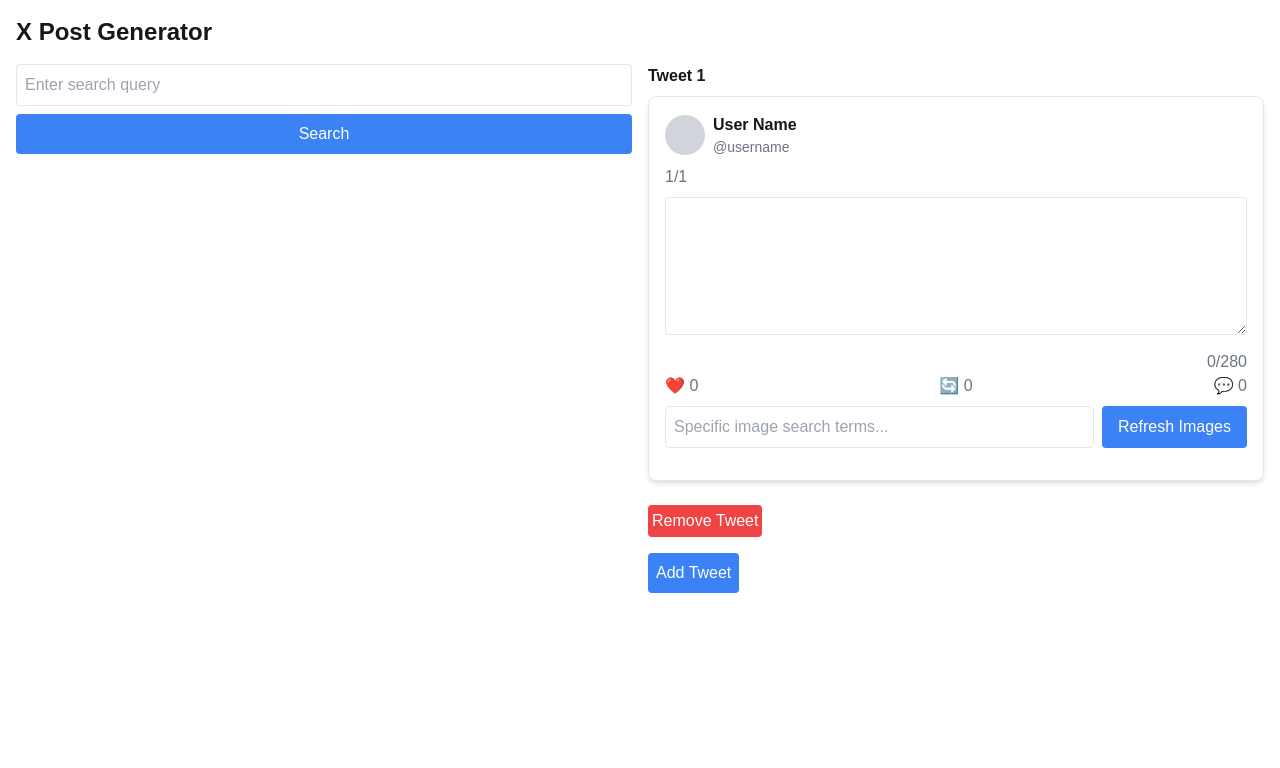
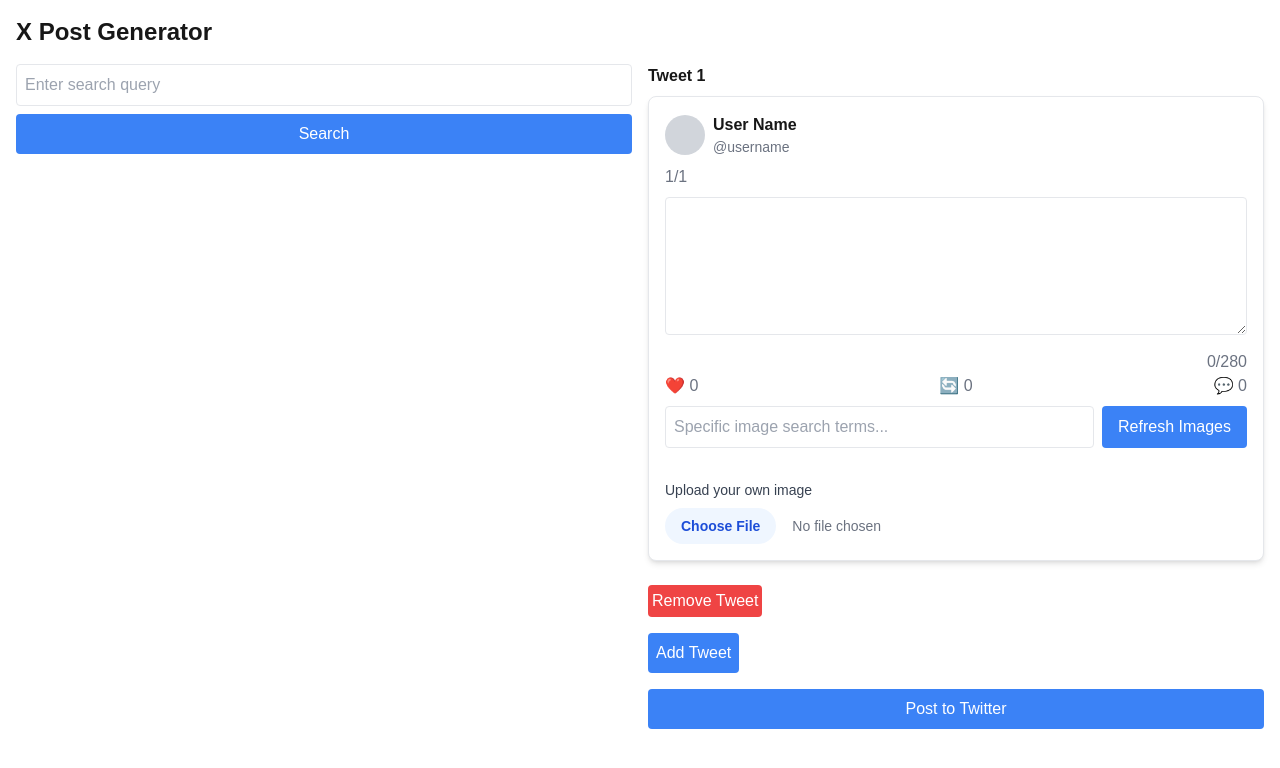
Before and after one commit to hellolucient/X-post-generator, a Next.js app: page / in a window 1280 px wide. Shown: the top 768 px of the page. Built offline with nearby package versions, Linux system fonts and the light colour scheme.

Commit message:
Added upload your own image and Post to Twitter

```diff
--- /dev/null
+++ b/app/api/post-thread/route.ts
@@ -0,0 +1,50 @@
+import { NextResponse } from 'next/server';
+import { TwitterApi } from 'twitter-api-v2';
+
+const client = new TwitterApi({
+  appKey: process.env.TWITTER_API_KEY!,
+  appSecret: process.env.TWITTER_API_SECRET!,
+  accessToken: process.env.TWITTER_ACCESS_TOKEN!,
+  accessSecret: process.env.TWITTER_ACCESS_SECRET!,
+});
+
+export async function POST(req: Request) {
+  try {
+    const { tweets } = await req.json();
+    let previousTweetId: string | undefined;
+    const postedTweets = [];
+
+    for (const tweet of tweets) {
+      let mediaId: string | undefined;
+
+      if (tweet.imageUrl) {
+        // Download image
+        const imageResponse = await fetch(tweet.imageUrl);
+        const buffer = Buffer.from(await imageResponse.arrayBuffer());
+
+        // Upload to Twitter
+        mediaId = await client.v1.uploadMedia(buffer, {
+          mimeType: imageResponse.headers.get('content-type') || 'image/jpeg'
+        });
+      }
+
+      // Post tweet in thread
+      const postedTweet = await client.v2.tweet({
+        text: tweet.text,
+        ...(mediaId && { media: { media_ids: [mediaId] } }),
+        ...(previousTweetId && { reply: { in_reply_to_tweet_id: previousTweetId } })
+      });
+
+      previousTweetId = postedTweet.data.id;
+      postedTweets.push(postedTweet);
+    }
+
+    return NextResponse.json({ success: true, tweets: postedTweets });
+  } catch (error) {
+    console.error('Error posting thread:', error);
+    return NextResponse.json(
+      { error: 'Failed to post thread' },
+      { status: 500 }
+    );
+  }
+}
--- /dev/null
+++ b/app/api/post-tweet/route.ts
@@ -0,0 +1,42 @@
+import { NextResponse } from 'next/server';
+import { TwitterApi } from 'twitter-api-v2';
+
+const client = new TwitterApi({
+  appKey: process.env.TWITTER_API_KEY!,
+  appSecret: process.env.TWITTER_API_SECRET!,
+  accessToken: process.env.TWITTER_ACCESS_TOKEN!,
+  accessSecret: process.env.TWITTER_ACCESS_SECRET!,
+});
+
+export async function POST(req: Request) {
+  try {
+    const { text, imageUrl } = await req.json();
+
+    // If there's an image, download it and upload to Twitter
+    let mediaId: string | undefined;
+    if (imageUrl) {
+      // Download image
+      const imageResponse = await fetch(imageUrl);
+      const buffer = Buffer.from(await imageResponse.arrayBuffer());
+
+      // Upload to Twitter
+      mediaId = await client.v1.uploadMedia(buffer, {
+        mimeType: imageResponse.headers.get('content-type') || 'image/jpeg'
+      });
+    }
+
+    // Post tweet with media if available
+    const tweet = await client.v2.tweet({
+      text,
+      ...(mediaId && { media: { media_ids: [mediaId] } })
+    });
+
+    return NextResponse.json({ success: true, tweet });
+  } catch (error) {
+    console.error('Error posting tweet:', error);
+    return NextResponse.json(
+      { error: 'Failed to post tweet' },
+      { status: 500 }
+    );
+  }
+}
--- /dev/null
+++ b/app/api/upload-image/route.ts
@@ -0,0 +1,30 @@
+import { NextResponse } from 'next/server';
+
+export async function POST(req: Request) {
+  try {
+    const formData = await req.formData();
+    const file = formData.get('file') as File;
+
+    if (!file) {
+      return NextResponse.json(
+        { error: 'No file provided' },
+        { status: 400 }
+      );
+    }
+
+    // Convert file to base64 for storage/preview
+    const bytes = await file.arrayBuffer();
+    const buffer = Buffer.from(bytes);
+    const base64 = buffer.toString('base64');
+    const mimeType = file.type;
+    const dataUrl = `data:${mimeType};base64,${base64}`;
+
+    return NextResponse.json({ url: dataUrl });
+  } catch (error) {
+    console.error('Error uploading image:', error);
+    return NextResponse.json(
+      { error: 'Failed to upload image' },
+      { status: 500 }
+    );
+  }
+}
--- a/app/components/ImageSelector.tsx
+++ b/app/components/ImageSelector.tsx
@@ -1,6 +1,6 @@
 'use client';
 
-import React, { useState } from 'react';
+import React, { useState, ChangeEvent } from 'react';
 import Image from 'next/image';
 
 interface ImageSelectorProps {
@@ -10,6 +10,7 @@ interface ImageSelectorProps {
   selectedImage: string | null;
   tweetNumber?: number;
   refreshCount: number;
+  onUploadImage: (e: ChangeEvent<HTMLInputElement>) => void;
 }
 
 export default function ImageSelector({
@@ -18,7 +19,8 @@ export default function ImageSelector({
   onSelectImage,
   selectedImage,
   tweetNumber,
-  refreshCount
+  refreshCount,
+  onUploadImage
 }: ImageSelectorProps) {
   const [customQuery, setCustomQuery] = useState('');
   const [isLoading, setIsLoading] = useState(false);
@@ -94,6 +96,23 @@ export default function ImageSelector({
           </div>
         ))}
       </div>
+
+      <div className="mt-4">
+        <label className="block text-sm font-medium text-gray-700 mb-2">
+          Upload your own image
+        </label>
+        <input
+          type="file"
+          accept="image/*"
+          onChange={onUploadImage}
+          className="block w-full text-sm text-gray-500
+            file:mr-4 file:py-2 file:px-4
+            file:rounded-full file:border-0
+            file:text-sm file:font-semibold
+            file:bg-blue-50 file:text-blue-700
+            hover:file:bg-blue-100"
+        />
+      </div>
     </div>
   );
 }
--- a/app/components/PostPreview.tsx
+++ b/app/components/PostPreview.tsx
@@ -3,6 +3,7 @@
 import React, { useState, useEffect } from 'react';
 import Image from 'next/image';
 import ImageSelector from './ImageSelector';
+import { ChangeEvent } from 'react';
 
 interface PostPreviewProps {
   content: string;
@@ -14,6 +15,7 @@ interface PostPreviewProps {
   tweetNumber?: number;
   totalTweets?: number;
   refreshCount: number;  // Add this
+  onUploadImage: (file: File) => Promise<void>;  // Add this
 }
 
 const TWITTER_CHAR_LIMIT = 280;
@@ -28,7 +30,8 @@ const PostPreview: React.FC<PostPreviewProps> = ({
   onRefreshImages,
   tweetNumber,
   totalTweets,
-  refreshCount
+  refreshCount,
+  onUploadImage
 }) => {
   const [editedContent, setEditedContent] = useState(content);
 
@@ -62,6 +65,13 @@ const PostPreview: React.FC<PostPreviewProps> = ({
     if (adjustedLength > TWITTER_CHAR_LIMIT - 10) return 'text-red-500';
     if (adjustedLength > TWITTER_CHAR_LIMIT - 20) return 'text-yellow-500';
     return 'text-gray-500';
+  };
+
+  const handleImageUpload = async (e: ChangeEvent<HTMLInputElement>) => {
+    const file = e.target.files?.[0];
+    if (file) {
+      await onUploadImage(file);
+    }
   };
 
   return (
@@ -117,6 +127,7 @@ const PostPreview: React.FC<PostPreviewProps> = ({
         onRefreshImages={onRefreshImages}
         tweetNumber={tweetNumber}
         refreshCount={refreshCount}
+        onUploadImage={handleImageUpload}
       />
     </div>
   );
--- a/app/components/TwitterThreadGenerator.tsx
+++ b/app/components/TwitterThreadGenerator.tsx
@@ -5,10 +5,11 @@ import PostPreview from './PostPreview';
 
 interface TwitterThreadGeneratorProps {
   initialThread: { tweet: string; imageUrl: string | null }[];
-  availableImages: string[][];  // Change this from string[] to string[][]
-  onThreadChange: (newThread: { tweet: string; imageUrl: string | null }[]) => void;
+  availableImages: string[][];
+  onThreadChange: (thread: { tweet: string; imageUrl: string | null }[]) => void;
   onRefreshImages: (query: string, tweetNumber?: number) => Promise<void>;
   refreshCounts: { [key: number]: number };
+  onUploadImage: (file: File) => Promise<void>;
 }
 
 const TwitterThreadGenerator: React.FC<TwitterThreadGeneratorProps> = ({
@@ -16,9 +17,12 @@ const TwitterThreadGenerator: React.FC<TwitterThreadGeneratorProps> = ({
   availableImages,
   onThreadChange,
   onRefreshImages,
-  refreshCounts
+  refreshCounts,
+  onUploadImage
 }) => {
   const [thread, setThread] = useState<{ tweet: string; imageUrl: string | null }[]>(initialThread);
+  const [isPosting, setIsPosting] = useState(false);
+  const [postError, setPostError] = useState<string | null>(null);
 
   useEffect(() => {
     console.log('Initial thread received:', initialThread);
@@ -62,6 +66,60 @@ const TwitterThreadGenerator: React.FC<TwitterThreadGeneratorProps> = ({
     }
   };
 
+  const handlePostToTwitter = async () => {
+    setIsPosting(true);
+    setPostError(null);
+
+    try {
+      const response = await fetch('/api/post-thread', {
+        method: 'POST',
+        headers: {
+          'Content-Type': 'application/json',
+        },
+        body: JSON.stringify({
+          tweets: thread.map(t => ({
+            text: t.tweet,
+            imageUrl: t.imageUrl
+          }))
+        }),
+      });
+
+      const data = await response.json();
+
+      if (!response.ok) {
+        throw new Error(data.error || 'Failed to post thread');
+      }
+
+      // Show success message or redirect to Twitter
+      window.open(`https://twitter.com/i/status/${data.tweets[0].data.id}`, '_blank');
+    } catch (error) {
+      console.error('Error posting thread:', error);
+      setPostError(error instanceof Error ? error.message : 'Failed to post thread');
+    } finally {
+      setIsPosting(false);
+    }
+  };
+
+  const handleImageUpload = async (file: File) => {
+    const formData = new FormData();
+    formData.append('file', file);
+
+    try {
+      const response = await fetch('/api/upload-image', {
+        method: 'POST',
+        body: formData,
+      });
+
+      const data = await response.json();
+      if (!response.ok) throw new Error(data.error);
+
+      return data.url;
+    } catch (error) {
+      console.error('Error uploading image:', error);
+      throw error;
+    }
+  };
+
   return (
     <div>
       {thread.map(({ tweet, imageUrl }, index) => {
@@ -72,13 +130,14 @@ const TwitterThreadGenerator: React.FC<TwitterThreadGeneratorProps> = ({
             <PostPreview
               content={tweet}
               imageUrl={imageUrl}
-              availableImages={availableImages[index] || []}  // Get images for this specific tweet
+              availableImages={availableImages[index] || []}
               onSelectImage={(newImageUrl) => handleImageSelect(index, newImageUrl)}
               onContentChange={(newContent) => handleTweetChange(index, newContent)}
               onRefreshImages={handleImageRefresh}
               tweetNumber={index + 1}
               totalTweets={thread.length}
               refreshCount={refreshCounts[index + 1] || 0}
+              onUploadImage={onUploadImage}
             />
             <button onClick={() => removeTweet(index)} className="mt-2 p-1 bg-red-500 text-white rounded">
               Remove Tweet
@@ -89,6 +148,26 @@ const TwitterThreadGenerator: React.FC<TwitterThreadGeneratorProps> = ({
       <button onClick={addTweet} className="p-2 bg-blue-500 text-white rounded">
         Add Tweet
       </button>
+
+      <div className="mt-4">
+        <button
+          onClick={handlePostToTwitter}
+          disabled={isPosting}
+          className={`w-full py-2 px-4 rounded ${
+            isPosting
+              ? 'bg-gray-400 cursor-not-allowed'
+              : 'bg-blue-500 hover:bg-blue-600'
+          } text-white font-medium`}
+        >
+          {isPosting ? 'Posting...' : 'Post to Twitter'}
+        </button>
+
+        {postError && (
+          <div className="mt-2 text-red-500 text-sm">
+            {postError}
+          </div>
+        )}
+      </div>
     </div>
   );
 };
--- a/app/page.tsx
+++ b/app/page.tsx
@@ -47,6 +47,9 @@ export default function Home() {
         ? '/api/generate-tweet'
         : '/api/generate-twitter-thread';
 
+      console.log('Sending request to:', endpoint);
+      console.log('With content:', content);
+
       const response = await fetch(endpoint, {
         method: 'POST',
         headers: {
@@ -56,15 +59,20 @@ export default function Home() {
       });
 
       const data = await response.json();
-      console.log('Response data:', data); // Add this for debugging
+      console.log('Response data:', data);
 
-      if (!response.ok || data.error) {
-        throw new Error(data.error || `Failed to generate ${type}`);
+      if (!response.ok) {
+        throw new Error(data.error || `Failed to generate ${type}: ${data.details || 'Unknown error'}`);
+      }
+
+      if (data.error) {
+        throw new Error(data.error);
       }
 
       // Handle single tweet
       if (type === 'tweet') {
         if (typeof data.content !== 'string') {
+          console.error('Invalid content received:', data);
           throw new Error('Invalid tweet content received');
         }
         setThread([{ tweet: data.content, imageUrl: null }]);
@@ -165,6 +173,33 @@ export default function Home() {
     }
   };
 
+  const handleImageUpload = async (file: File) => {
+    const formData = new FormData();
+    formData.append('file', file);
+
+    try {
+      const response = await fetch('/api/upload-image', {
+        method: 'POST',
+        body: formData,
+      });
+
+      const data = await response.json();
+      if (!response.ok) throw new Error(data.error);
+
+      // Update the thread with the new image URL
+      setThread(currentThread => {
+        const newThread = [...currentThread];
+        if (newThread[0]) {
+          newThread[0].imageUrl = data.url;
+        }
+        return newThread;
+      });
+    } catch (error) {
+      console.error('Error uploading image:', error);
+      // Handle error (show message to user)
+    }
+  };
+
   return (
     <div className="container mx-auto p-4">
       <h1 className="text-2xl font-bold mb-4">X Post Generator</h1>  {/* Changed from "Twitter Thread Generator" */}
@@ -187,6 +222,7 @@ export default function Home() {
             onThreadChange={setThread}
             onRefreshImages={handleRefreshImages}
             refreshCounts={refreshCounts}
+            onUploadImage={handleImageUpload}
           />
         </div>
       </div>
```
Also changed, not shown: app/api/generate-tweet/route.ts (+8 -2 lines).
